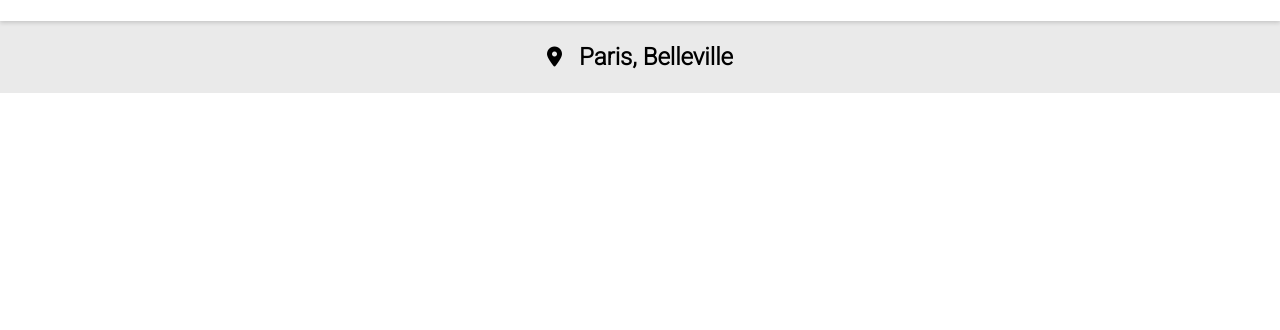
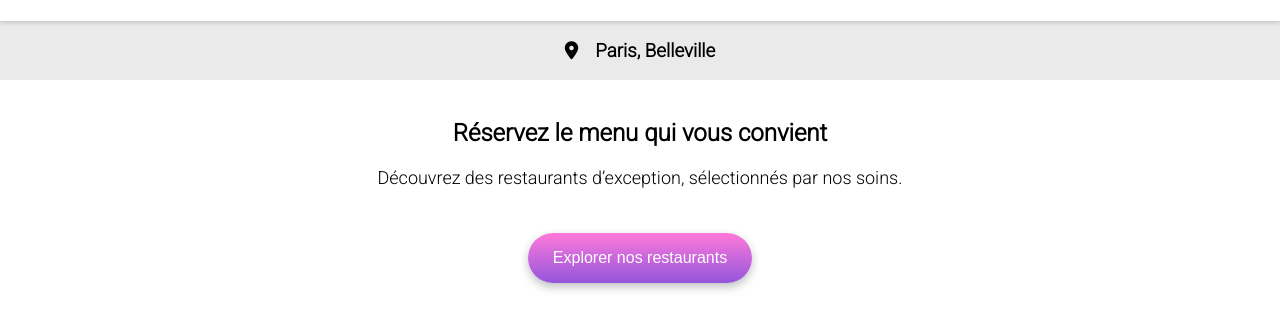
Before and after one commit to PriyaS27/Ohmyfood, a website: page index.html in a window 1280 px wide. Shown: the part 64-394 px from the top of the page. Drawn offline with Linux system fonts and the light colour scheme; a web font is replaced by a local one.

```diff
--- a/index.html
+++ b/index.html
@@ -5,7 +5,7 @@
     <meta http-equiv="X-UA-Compatible" content="IE=edge">
     <meta name="viewport" content="width=device-width, initial-scale=1.0">
     <title>Oh My Food</title>
-    <!-- google font -->
+    <!-- google font Shrikhand & Roboto-->
     <link rel="preconnect" href="https://fonts.googleapis.com">
     <link rel="preconnect" href="https://fonts.gstatic.com" crossorigin>
     <link href="https://fonts.googleapis.com/css2?family=Shrikhand&display=swap" rel="stylesheet">
@@ -21,10 +21,17 @@
         <h1>Ohmyfood</h1>
     </header>
     <main>
+        <!-- Heading -->
         <div class="city">
             <i class="fa-sharp fa-solid fa-location-dot"></i>
-            <h2>Paris, Belleville</h2>
+            <h3>Paris, Belleville</h3>
         </div>
+        <!-- Explore section -->
+        <section class="explorer">
+            <h2>Réservez le menu qui vous convient</h2>
+            <p>Découvrez des restaurants d’exception, sélectionnés par nos soins.</p>
+            <button>Explorer nos restaurants</button>
+        </section>
     </main>
 </body>
 </html>
--- a/style.css
+++ b/style.css
@@ -3,7 +3,6 @@
 ::after
     {
     box-sizing: border-box;
-
     }
 body{
     margin: 0;
@@ -25,8 +24,34 @@
     font-size: 16px;
     background-color: #EAEAEA;
     text-align: center;
-    padding:2px;
     }
 main .city i{
-    font-size: 20px;
+    font-size: 18px;
     }
+ /***** Explorer ******/
+.explorer{
+        text-align: center;
+    }
+.explorer h2{
+     margin-top: 39px;
+    font-size: 24px;
+     }
+.explorer p{
+        font-size: 18px;
+     }
+.explorer button{
+        background: linear-gradient(to top, #9356DC, #FF79DA);
+        box-shadow: 0px 4px 10px rgba(0, 0, 0, 0.25);
+        border: none;
+        border-radius: 25px;
+        color:#FFFFFF;
+        font-weight: 500;
+        font-size: 16px;
+        padding:16px 25px;
+        margin-top: 27px;
+     }
+.explorer button:hover{
+    transform: scale(1.02);
+    opacity: 0.9;
+    border:2px solid blueviolet
+}
```
Also changed, not shown: package.json (added, +22 -0 lines), 2 other files. Lines whose indentation alone changed are shown as unchanged.
